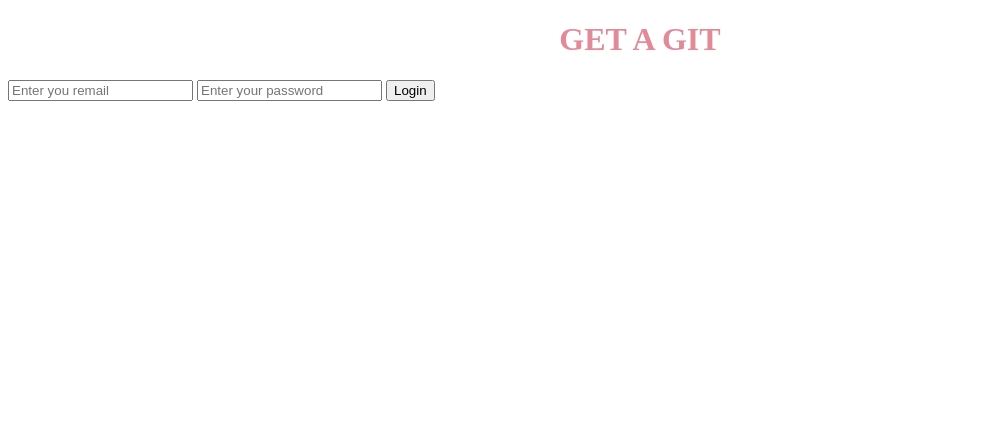
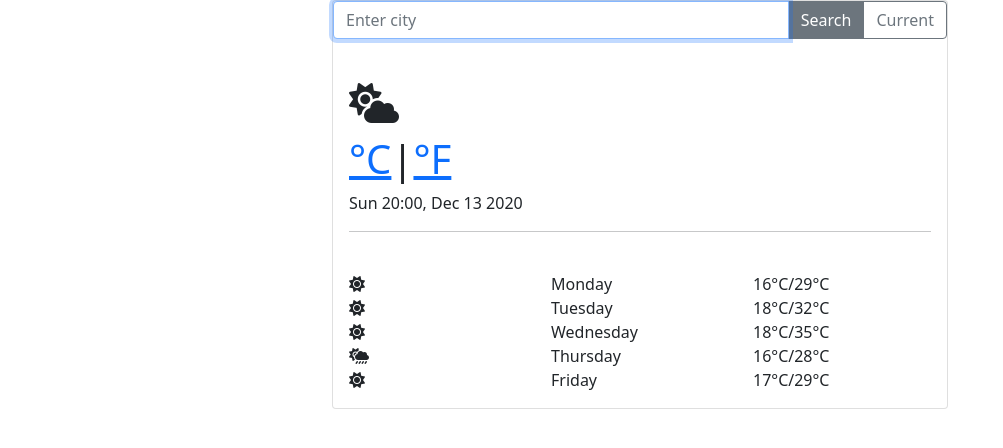
Before and after one commit to MiyaPeynova/weather-app, a plain HTML site: page index.html in a window 1280 px wide. Shown: the whole page, without its empty margins (0-1003 px from the left). Drawn offline with nearby package versions, Linux system fonts and the light colour scheme.

Commit message:
Updated html file with excisting
c/p the code from my HTML file of my weather app

```diff
--- a/index.html
+++ b/index.html
@@ -1,21 +1,120 @@
 <!DOCTYPE html>
 <html lang="en">
+
 <head>
     <meta charset="UTF-8">
     <meta name="viewport" content="width=device-width, initial-scale=1.0">
-    <title>Document</title>
-    <link rel="stylesheet" href="style.css">
+    <link href="https://cdn.jsdelivr.net/npm/bootstrap@5.0.0-beta1/dist/css/bootstrap.min.css" rel="stylesheet"
+        integrity="sha384-giJF6kkoqNQ00vy+HMDP7azOuL0xtbfIcaT9wjKHr8RbDVddVHyTfAAsrekwKmP1" crossorigin="anonymous">
+    <script src="https://kit.fontawesome.com/8b168b27e7.js" crossorigin="anonymous"></script>
+    <script src="https://unpkg.com/axios/dist/axios.min.js"></script>
+    <title>Miya's Weather App</title>
+    <link rel="stylesheet" href="src/styles.css">
 </head>
+
 <body>
-    <h1>
-        GET A GIT
-    </h1>
-    <form>
-        <input type="text" placeholder="Enter you remail"/>
-        <input type="password" placeholder="Enter your password" />
-        <input type="submit" value="Login" />
+    <div class="container col-6">
+        <div class="card">
+            <form id="search-form">
+                <div class="input-group mb-3">
+                    <input type="search" class="form-control" placeholder="Enter city" autofocus="on"
+                        id="search-city-form">
+                    <button class="btn btn-secondary" type="submit" id="button-addon2">Search</button>
+                    <button class="btn btn-outline-secondary" type="button" id="current-button">Current</button>
+                </div>
+            </form>
+            <div class="card-body">
+                <h1 class="city" id="searched-city"></h1>
+                <div class="circle">
+                    <h1><i class="fas fa-cloud-sun"></i></h1>
+                    <h1 class="card-text"><span id="temperature"></span>
+                        <a href="#" id="celsius-link">°C</a>|<a href="#" id="fahrenheit-link">°F</a>
+                    </h1>
+                    <p class="today">Sun 20:00, Dec 13 2020</p>
+                    <hr />
+                    <p id="weather-condition"></p>
 
-    </form>
-    <script src="script.js" ></script>
+                    <p id="feels-like"></p>
+
+                    <p id="humidity"></p>
+                </div>
+                <br />
+
+                <div class="container-forcast">
+                    <div class="row">
+                        <div class="col-sm">
+                            <i class="fas fa-sun"></i>
+                        </div>
+                        <div class="col-sm days">
+                            Monday
+                        </div>
+                        <div class="col-sm temperature">
+                            16°C/29°C
+                        </div>
+                    </div>
+                </div>
+
+
+                <div class="container-forcast">
+                    <div class="row">
+                        <div class="col-sm">
+                            <i class="fas fa-sun"></i>
+                        </div>
+                        <div class="col-sm days">
+                            Tuesday
+                        </div>
+                        <div class="col-sm temperature">
+                            18°C/32°C
+                        </div>
+                    </div>
+                </div>
+
+                <div class="container-forcast">
+                    <div class="row">
+                        <div class="col-sm">
+                            <i class="fas fa-sun"></i>
+                        </div>
+                        <div class="col-sm days">
+                            Wednesday
+                        </div>
+                        <div class="col-sm temperature">
+                            18°C/35°C
+                        </div>
+                    </div>
+                </div>
+
+                <div class="container-forcast">
+                    <div class="row">
+                        <div class="col-sm">
+                            <i class="fas fa-cloud-sun-rain"></i>
+                        </div>
+                        <div class="col-sm days">
+                            Thursday
+                        </div>
+                        <div class="col-sm temperature">
+                            16°C/28°C
+                        </div>
+                    </div>
+                </div>
+
+                <div class="container-forcast">
+                    <div class="row">
+                        <div class="col-sm">
+                            <i class="fas fa-sun"></i>
+                        </div>
+                        <div class="col-sm days">
+                            Friday
+                        </div>
+                        <div class="col-sm temperature">
+                            17°C/29°C
+                        </div>
+                    </div>
+                </div>
+
+
+            </div>
+        </div>
+        <script src="src/script.js"></script>
 </body>
+
 </html>
```
